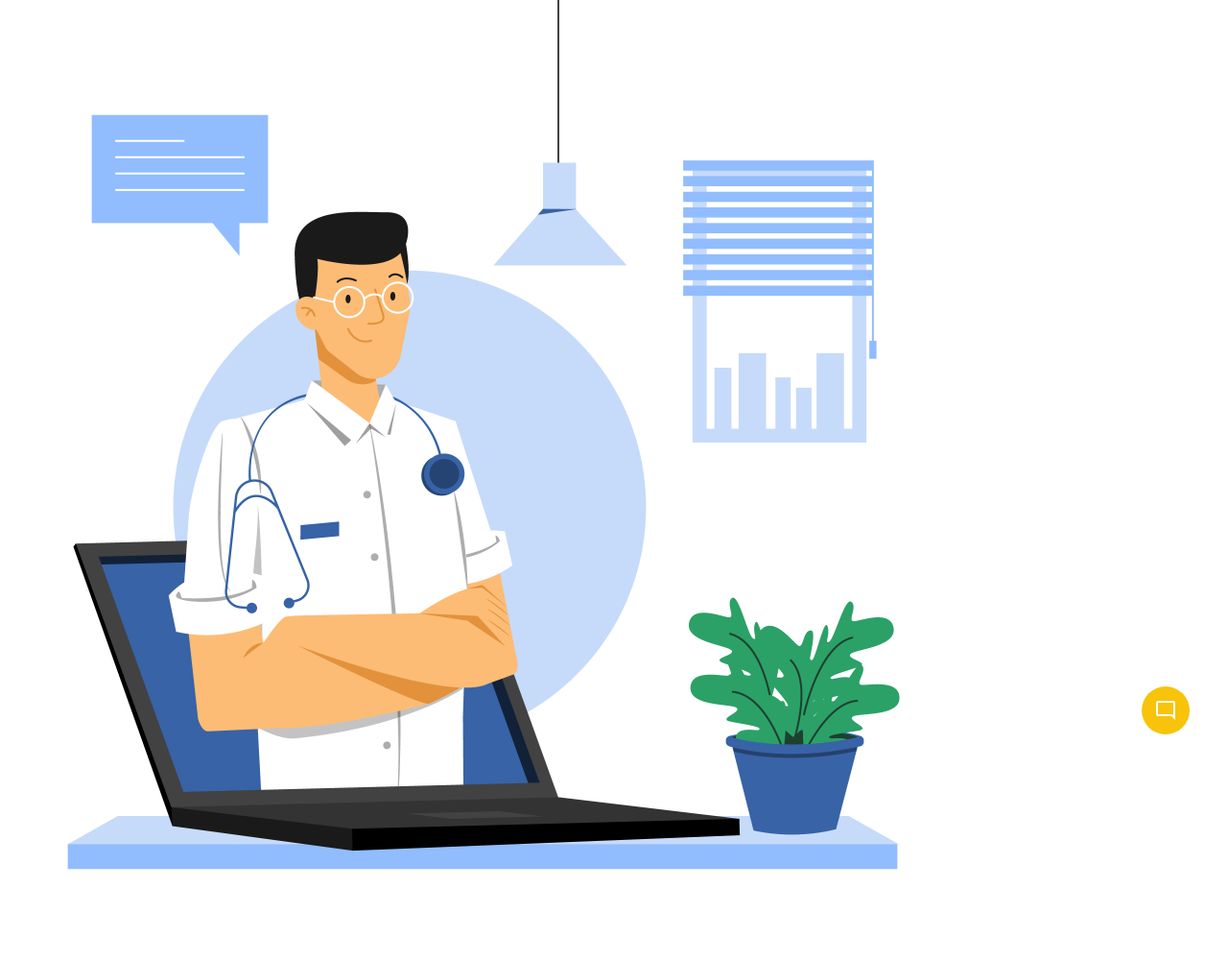
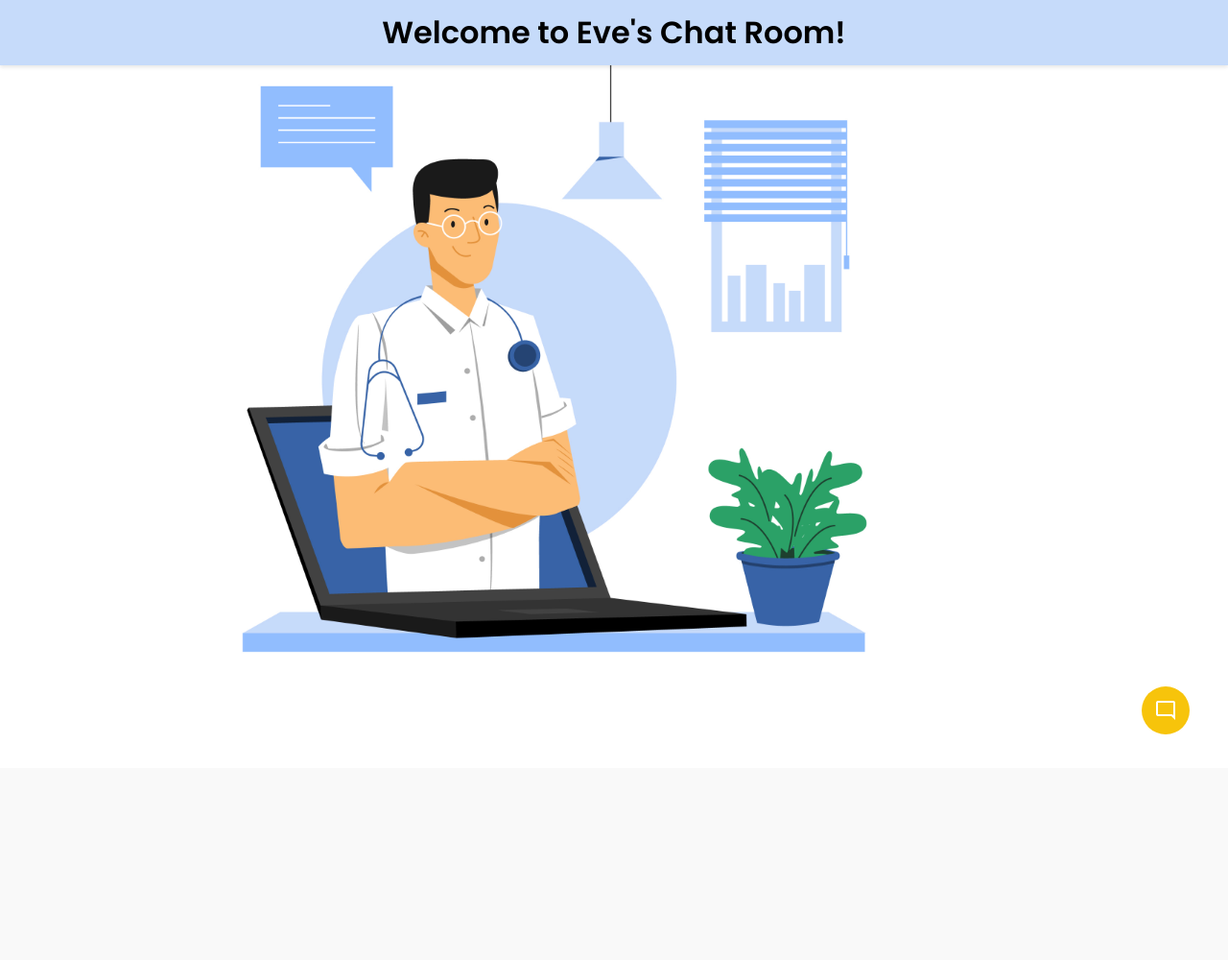
Before and after one commit to srinath0307/CareSupportAI, a Django app: page /chat in a window 1280 px wide. Shown: the whole page at 96% size. After the commit the page ends 765 px from the top, so only its background shows below. Run offline with Django 4.2, Linux system fonts and the light colour scheme; the visitor is signed in with stand-in values (Sample User, id 1); parts of the project's set-up code (start-up, migrations or seed data) failed here and were passed over; some libraries are stand-ins or nearby versions.

Commit message:
ui updated for chatbot

```diff
--- a/Medilab/static/Medilab/css/chat.css
+++ b/Medilab/static/Medilab/css/chat.css
@@ -9,7 +9,8 @@
 }
 
 .container {
-    background: url("../img/Chat.jpg") left center no-repeat; padding-top: 1000px;align-content: center;
+    background: url("../img/Chat.jpg") left center no-repeat; padding-top: 750px;align-content: center;
+    margin-left: 200px;
     background-size: contain  ;
     min-height: 500px;
     display: flex;
@@ -205,3 +206,5 @@
 /*    50% { background-position: 100% 50%; }*/
 /*    100% { background-position: 0% 50%; }*/
 }
+
+/* styles.css */
--- a/Medilab/templates/Medilab/chat_with_us.html
+++ b/Medilab/templates/Medilab/chat_with_us.html
@@ -13,6 +13,9 @@
     {#    <script src=""></script>#}
 </head>
 <body>
+<div style="position: fixed; top: 0; right: 0; width: 100%; text-align: center; background-color: #c6dbfa; padding: 10px 0; box-shadow: 0px 2px 4px rgba(0, 0, 0, 0.1);">
+    <h1>Welcome to Eve's Chat Room!</h1>
+</div>
 <div class="container">
     {% csrf_token %}
     <div>
```
Also changed, not shown: Medilab/templates/Medilab/appointment_list.html (+4 -4 lines).
